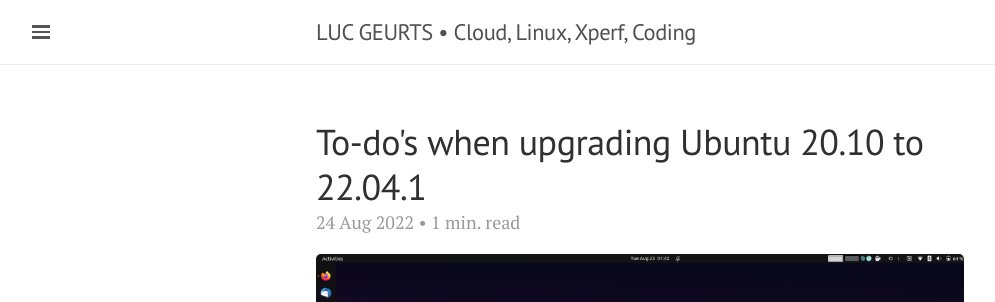
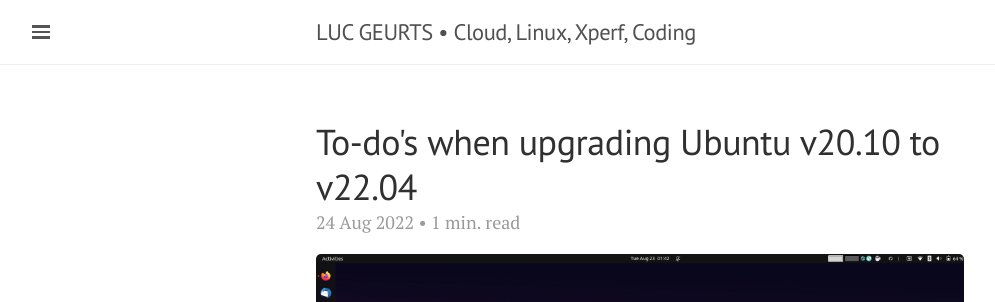
Before and after one commit to lgeurts/lgeurts.github.io, a Jekyll site: the page built from _posts/2022-08-24-ubuntu-upgrade-notes-20.x-to-22.x-for-x1-carbon-gen8.md, in a window 1280 px wide. Shown: the top 302 px of the page, without its empty margins (0-995 px from the left). Built offline with Jekyll 4.4.1, drawn with Linux system fonts in a browser that asks for light colours; nearby versions of some CDN libraries; comment, search, counter and statistics services are not loaded.

Commit message:
Update 2022-08-24-ubuntu-upgrade-notes-20.x-to-22.x-for-x1-carbon-gen8.md

```diff
--- a/_posts/2022-08-24-ubuntu-upgrade-notes-20.x-to-22.x-for-x1-carbon-gen8.md
+++ b/_posts/2022-08-24-ubuntu-upgrade-notes-20.x-to-22.x-for-x1-carbon-gen8.md
@@ -1,6 +1,6 @@
 ---
 layout: post
-title: To-do's when upgrading Ubuntu 20.10 to 22.04.1
+title: To-do's when upgrading Ubuntu v20.10 to v22.04
 read_time: true
 comments: true
 category: Open Source
```
